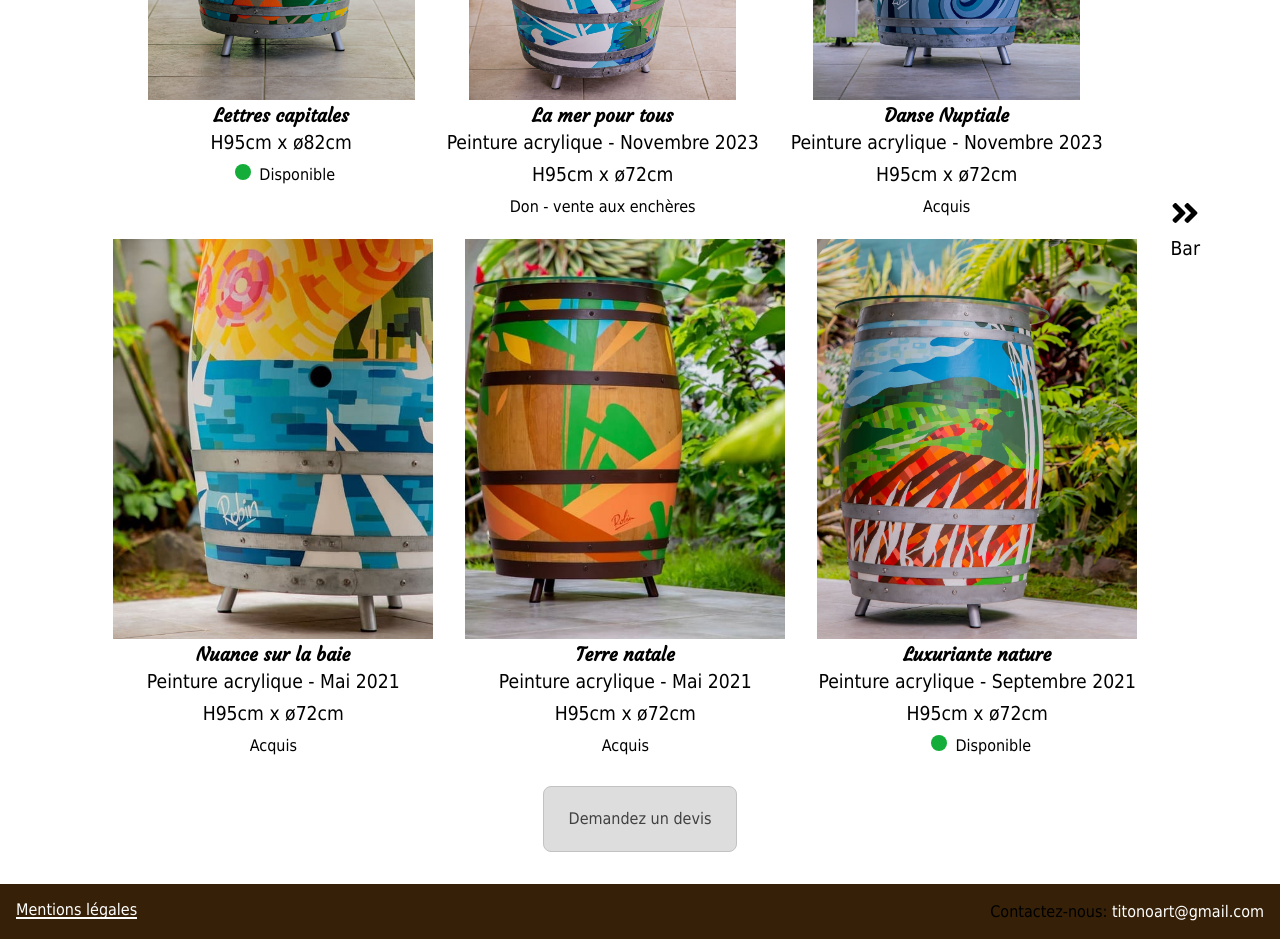
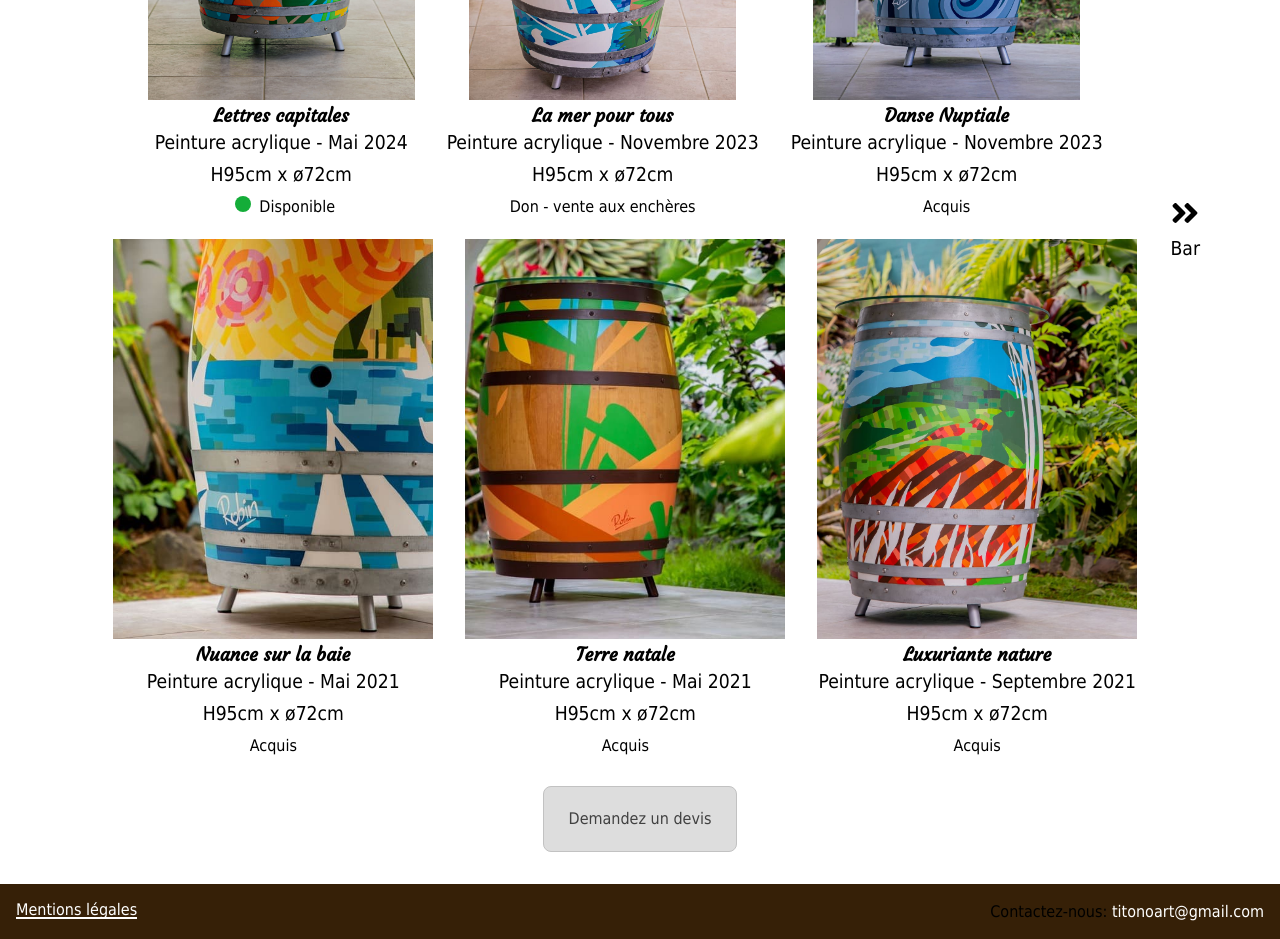
Before and after one commit to Gontran-de-Kermadec/titonoart_nextjs, a Next.js app: page /creation/art in a window 1280 px wide. Shown: the part 700-1639 px from the top of the page. Built offline with nearby package versions, Linux system fonts and the light colour scheme; no server answers.

Commit message:
lettre capitale fut updated

```diff
--- a/pages/creation/art.js
+++ b/pages/creation/art.js
@@ -69,8 +69,8 @@ const Art = () => {
 						img="/images/lettre.jpg"
 						imgArr={lettreArray}
 						futTitle={"Lettres capitales"}
-						// futDate="Peinture acrylique - Novembre 2023"
-						futDimension="H95cm x ø82cm"
+						futDate="Peinture acrylique - Mai 2024"
+						futDimension="H95cm x ø72cm"
 						futAvailability="Disponible"
 					/>
 					<CreationCard
@@ -111,7 +111,7 @@ const Art = () => {
 						futTitle="Luxuriante nature"
 						futDate="Peinture acrylique - Septembre 2021"
 						futDimension="H95cm x ø72cm"
-						futAvailability="Disponible"
+						futAvailability="Acquis"
 					/>
 				</div>
 				<Next route="/creation/bar" btnName="Bar" />
```
